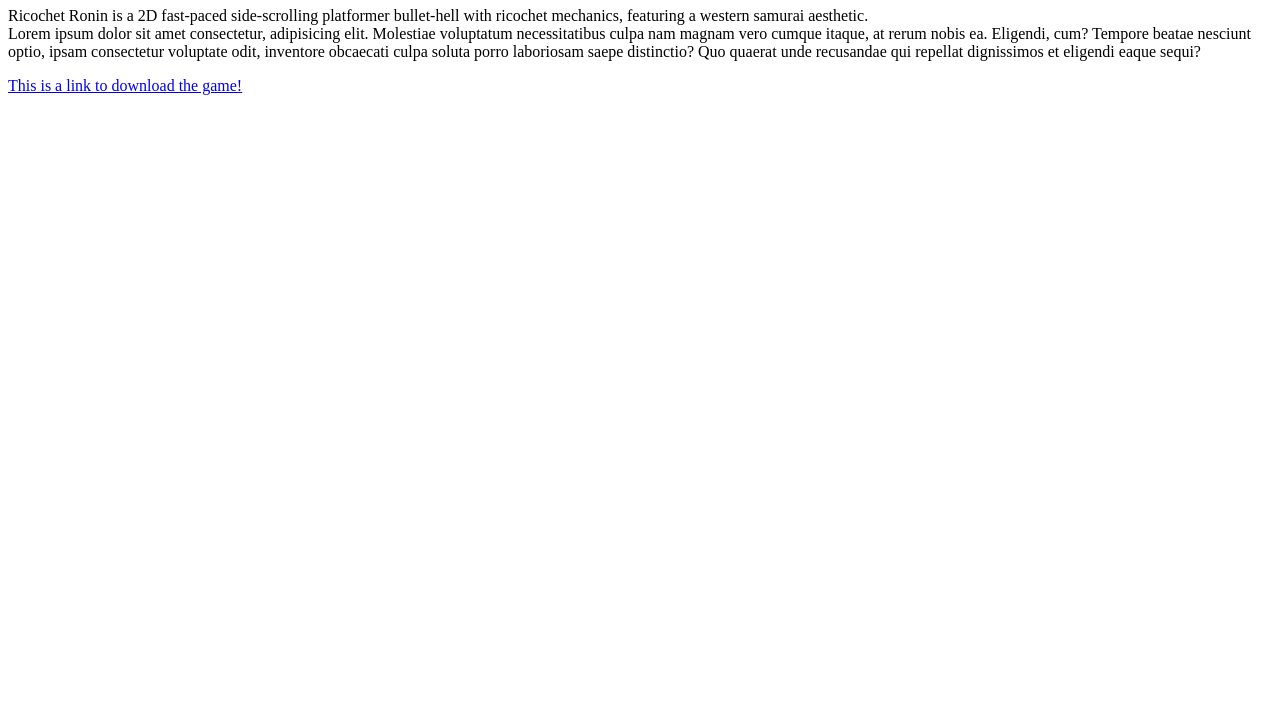
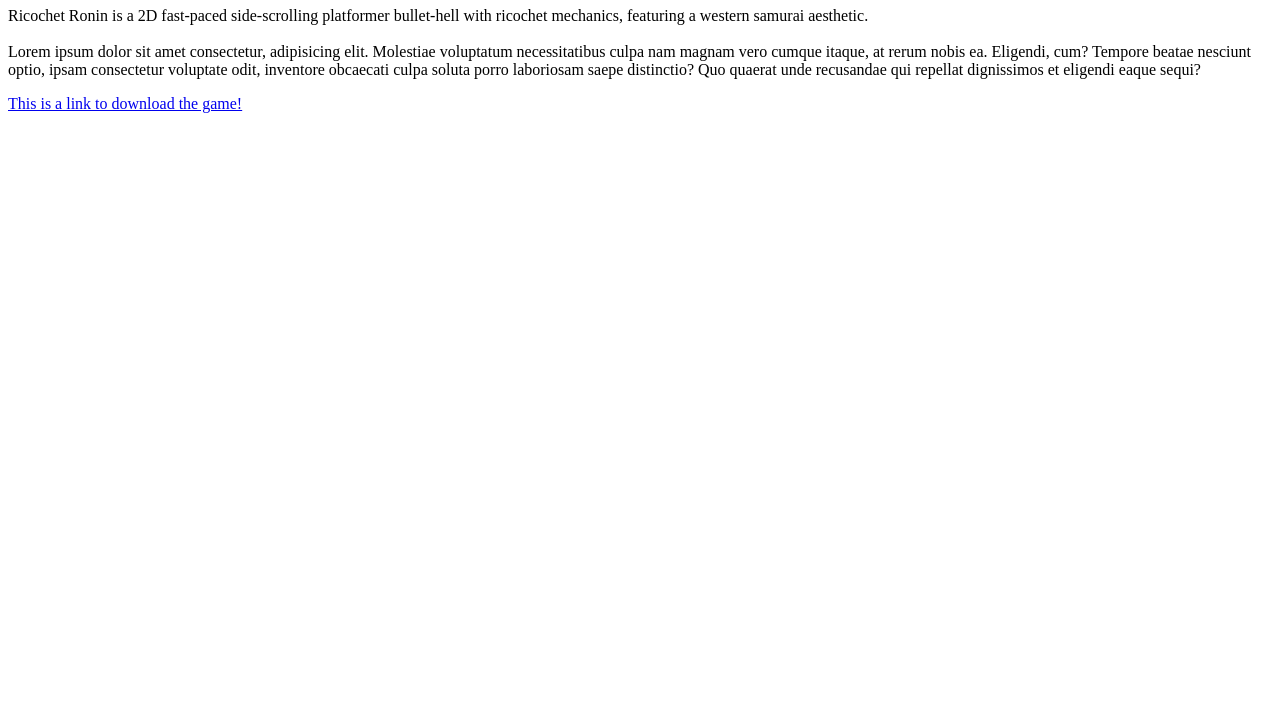
Before and after one commit to RicochetRonin/ricochetronin.github.io, a plain HTML site: page index.html in a window 1280 px wide. Shown: the part 73-800 px from the top of the page. Drawn offline with Linux system fonts and the light colour scheme.

Commit message:
Update index.html

```diff
--- a/index.html
+++ b/index.html
@@ -5,7 +5,7 @@
 
     <h1>Ricochet Ronin</h1>
     <p>Ricochet Ronin is a 2D fast-paced side-scrolling platformer bullet-hell with ricochet mechanics, featuring a
-        western samurai aesthetic. <br>
+        western samurai aesthetic.<br><br>
 
         Lorem ipsum dolor sit amet consectetur, adipisicing elit. Molestiae voluptatum necessitatibus culpa nam magnam
         vero cumque itaque, at rerum nobis ea. Eligendi, cum? Tempore beatae nesciunt optio, ipsam consectetur voluptate
```
